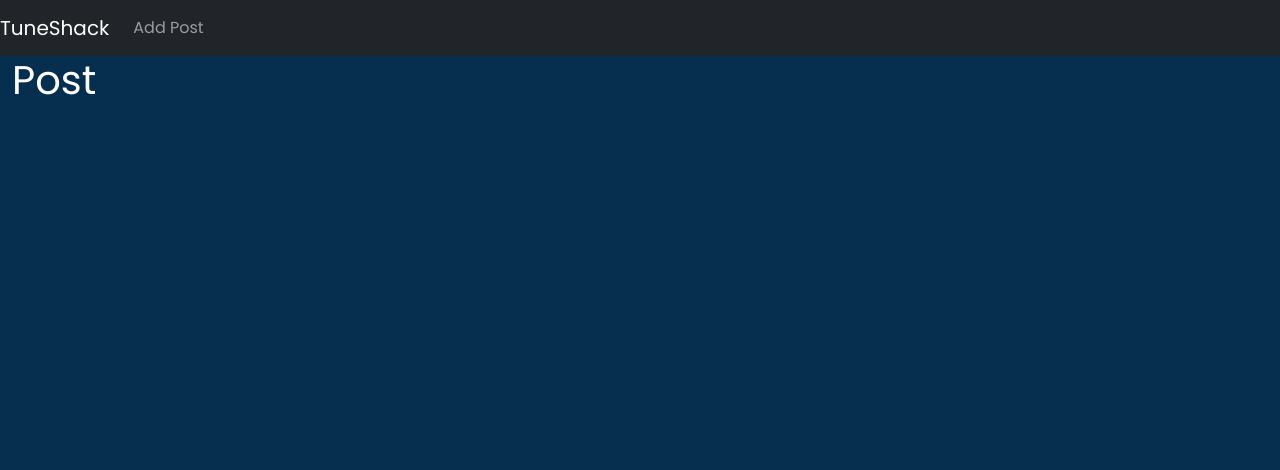
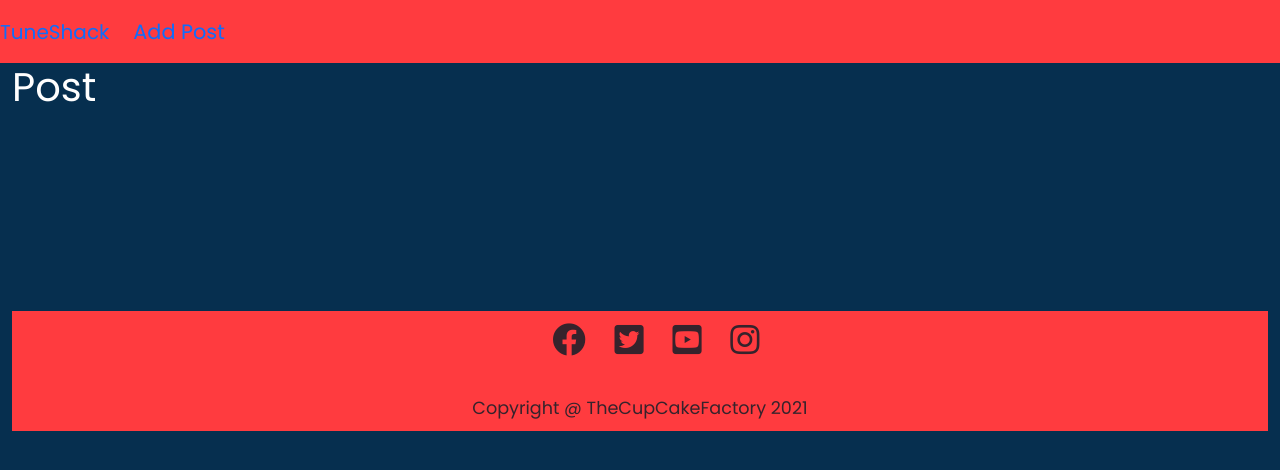
Before and after one commit to darco31/Tuneshack, a Django app: page / in a window 1280 px wide. Shown: the top 470 px of the page. Run offline with Django 3.2, Linux system fonts and the light colour scheme; data that the repository does not hold is empty.

Commit message:
Add styles to footer , remove dark bg on navbar

```diff
--- a/static/css/style.css
+++ b/static/css/style.css
@@ -6,6 +6,7 @@
     --watermelon: #ff3b3f;
     --ink: #062f4f;
     --white: #ffffff;
+    --wine: #36232c;
   }
 
 * {
@@ -19,6 +20,10 @@ body {
     background-color: var(--ink);
 }
 
+.navbar {
+  background-color: var(--watermelon);
+}
+
 .list-item {
   color: var(--watermelon);
 }
@@ -30,3 +35,36 @@ body {
 .list-item {
   list-style-type: none;
 }
+
+/* Remove link decorations */
+a {
+  text-decoration: none;
+  font-size: 1.3rem;
+}
+
+/* Footer styles */
+/* social icons from font awesome */
+#social-contact {
+  background-color: var(--watermelon);
+}
+.social-networks {
+  margin-top: 200px;
+  text-align: center;
+}
+.social-networks>li {
+  display: inline;
+
+}
+.social-networks i {
+  font-size: 160%;
+  margin: 1%;
+  /* padding: 5%; */
+  color: #36232c;
+}
+.footer-copyright {
+  font-size: 1.1rem;
+  padding: 10px;
+  text-align: center;
+  /* margin-bottom: 40px; */
+  color: #36232c;
+}
--- a/templates/base.html
+++ b/templates/base.html
@@ -19,7 +19,7 @@
   </head>
   <body>
       <!-- Navbar  -->
-    <nav class="navbar navbar-expand-lg navbar-dark bg-dark">
+    <nav class="navbar navbar-expand-lg">
         <a class="navbar-brand" href="{% url 'home' %}">TuneShack</a>
         <button class="navbar-toggler" type="button" data-toggle="collapse" data-target="#navbarSupportedContent" aria-controls="navbarSupportedContent" aria-expanded="false" aria-label="Toggle navigation">
           <span class="navbar-toggler-icon"></span>
@@ -40,6 +40,32 @@
     {% block content%}
 
     {% endblock %}
+
+    <!-- Footer section to include some contact info and social links taken from my first project-->
+    <footer id="social-contact">
+      <ul class="social-networks">
+          <li>
+              <a href="https://facebook.com" target="_blank" rel="noopener"
+                  aria-label="Visit our Facebook page(opens in a new tab)"><i class="fab fa-facebook"></i></a>
+          </li>
+          <li>
+              <a href="https://twitter.com" target="_blank" rel="noopener"
+                  aria-label="Visit our Twitter page(opens in a new tab)"><i class="fab fa-twitter-square"></i></a>
+          </li>
+          <li>
+              <a href="https://youtube.com" target="_blank" rel="noopener"
+                  aria-label="Visit our Youtube page(opens in a new tab)"><i class="fab fa-youtube-square"></i></a>
+          </li>
+          <li>
+              <a href="https://instagram.com" target="_blank" rel="noopener"
+                  aria-label="Visit our Instagram page(opens in a new tab)"><i class="fab fa-instagram"></i></a>
+          </li>
+      </ul>
+      <p class="footer-copyright">
+          Copyright @ TheCupCakeFactory 2021
+      <p>
+  </footer>
+
 </div>
     <!-- Optional JavaScript -->
     <!-- jQuery first, then Popper.js, then Bootstrap JS -->
```
